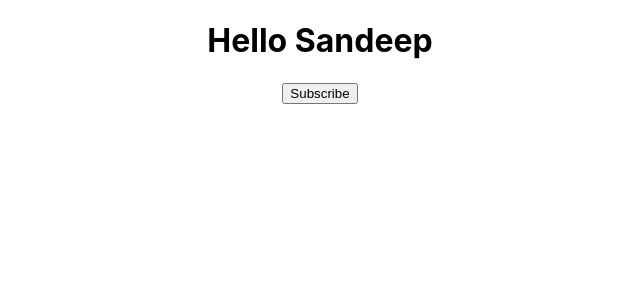
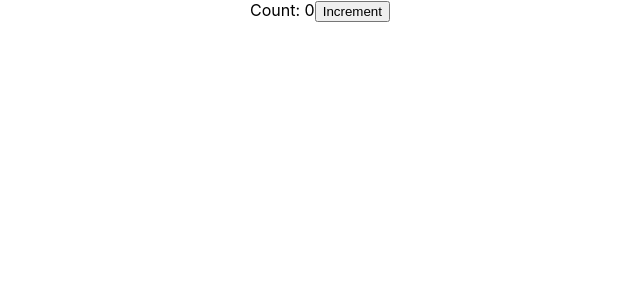
Before and after one commit to SandeepKumar377/code-evolution-tut, a React (Create React App) app: page / in a window 1280 px wide. Shown: the top 300 px of the page, without its empty margins (320-960 px from the left). Built offline with nearby package versions, Linux system fonts and the light colour scheme.

Commit message:
use useState in class component

```diff
--- a/src/App.js
+++ b/src/App.js
@@ -1,4 +1,5 @@
 import './App.css';
+import Counter from './components/Counter';
 import Greet from './components/Greet';
 import Hello from './components/Hello';
 import Message from './components/Message';
@@ -8,7 +9,9 @@ function App() {
   return (
     <div className="App">
 
-      <Message />
+      <Counter/>
+
+      {/* <Message /> */}
 
       {/* <Greet name="Sandeep" heroName="Salman" >
         <p>This is children props</p>
--- /dev/null
+++ b/src/components/Counter.js
@@ -0,0 +1,44 @@
+import React, { Component } from 'react'
+
+class Counter extends Component {
+
+    constructor(props) {
+        super(props)
+        this.state = {
+            count: 0
+        }
+    }
+    increment() {
+        // this.state.count=this.state.count+1;
+        // this.setState(
+        //     {
+        //         count: this.state.count + 1
+        //     },
+        //     () => {
+        //         console.log(this.state.count)
+        //     }
+        // )
+
+        this.setState((prevState, props)=>({
+            count: prevState.count+1
+        }))
+        console.log(this.state.count)
+    }
+    incrementFive(){
+        this.increment()
+        this.increment()
+        this.increment()
+        this.increment()
+        this.increment()
+    }
+
+    render() {
+        return (
+            <div>
+                Count: {this.state.count}
+                <button onClick={() => this.incrementFive()}>Increment</button>
+            </div>
+        )
+    }
+}
+export default Counter
```
